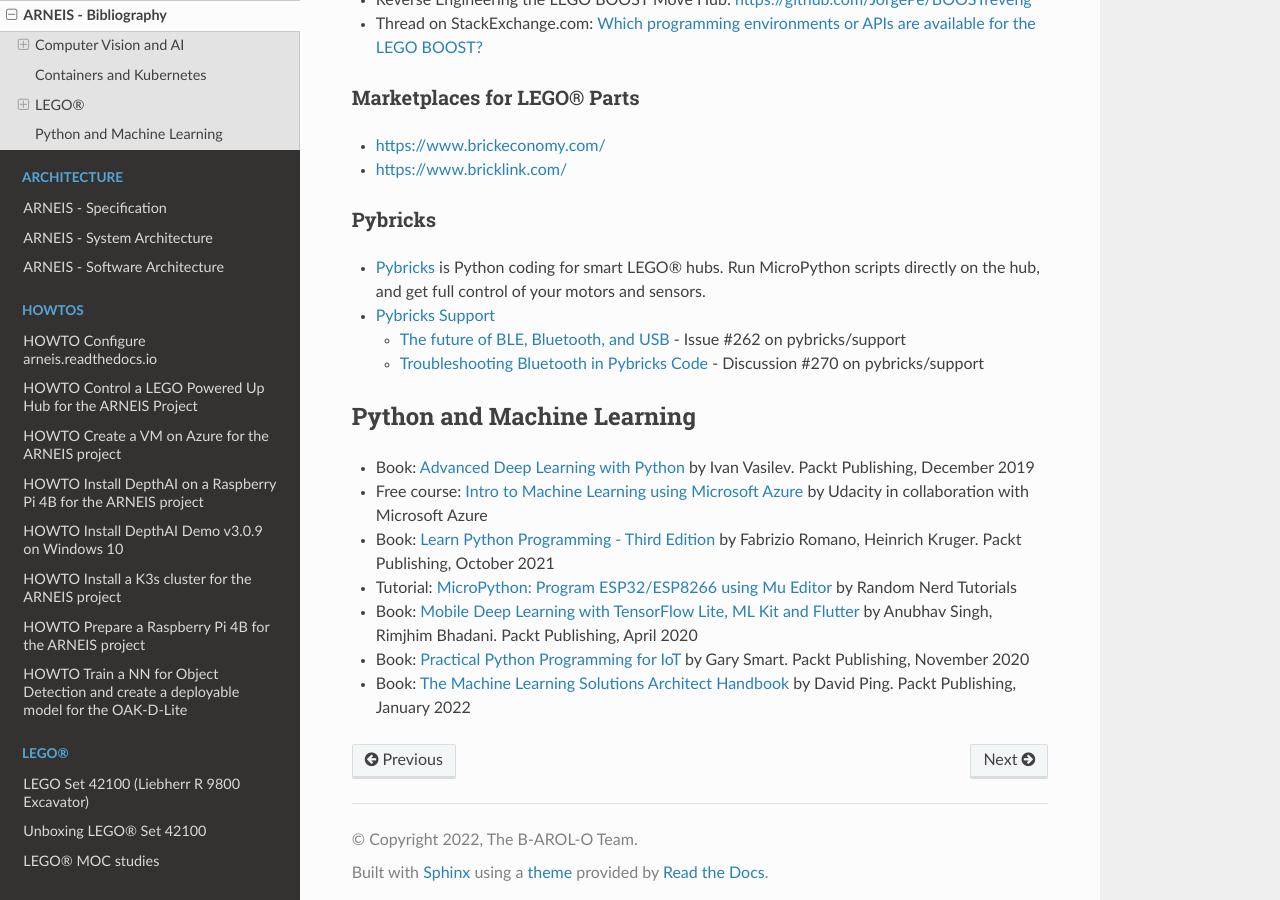
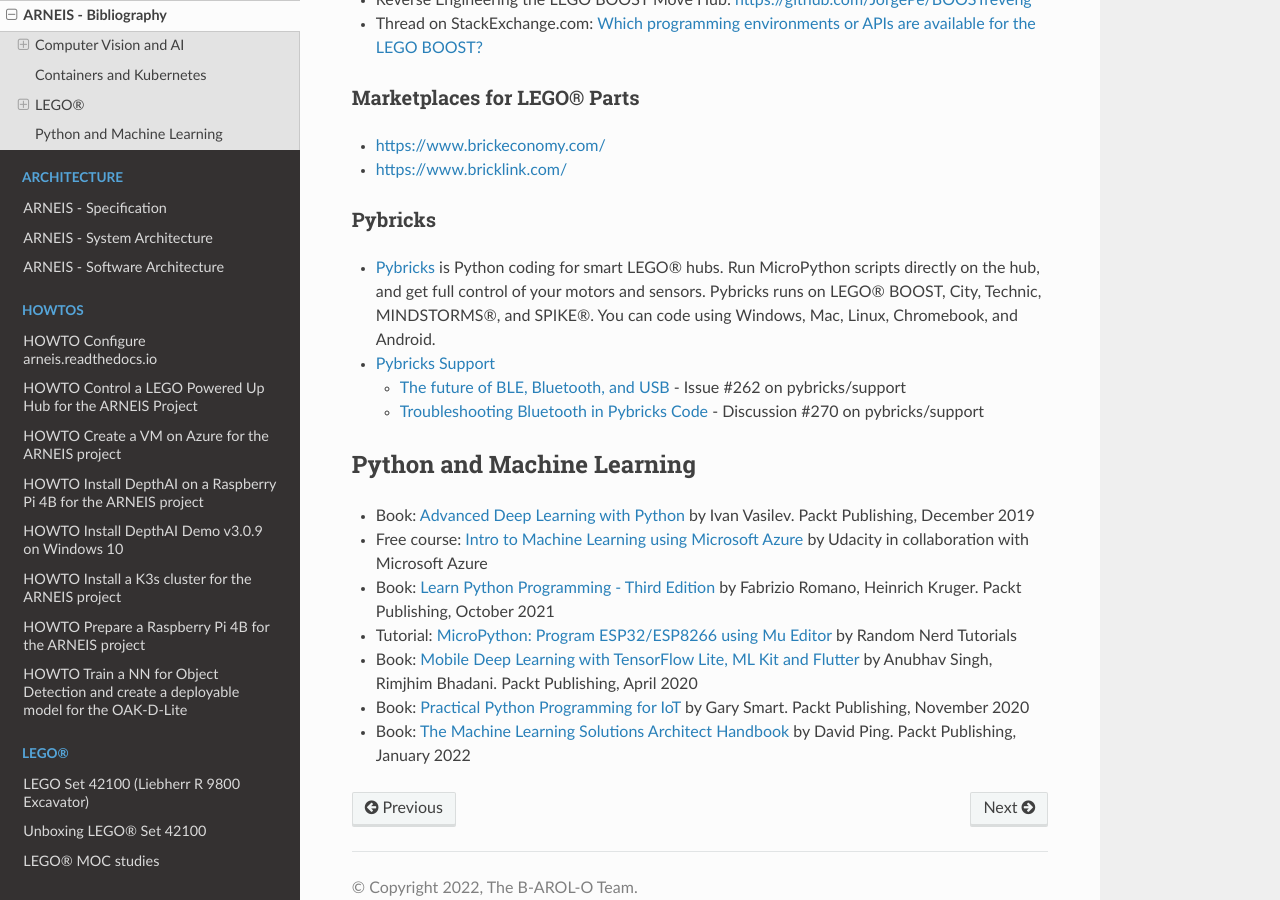
Before and after one commit to B-AROL-O/ARNEIS, a Sphinx documentation site: the page built from docs/bibliography.md, in a window 1280 px wide and 900 px high, scrolled down 1836 px. Built offline with Sphinx 7.4.7 and the Read the Docs theme 2.0.0, drawn with Linux system fonts in a browser that asks for light colours.

Commit message:
Expand definition of Pybricks

```diff
--- a/docs/bibliography.md
+++ b/docs/bibliography.md
@@ -65,6 +65,9 @@
 ### Pybricks
 
 * [Pybricks](https://pybricks.com/) is Python coding for smart LEGO® hubs. Run MicroPython scripts directly on the hub, and get full control of your motors and sensors.
+  Pybricks runs on LEGO® BOOST, City, Technic, MINDSTORMS®, and SPIKE®.
+  You can code using Windows, Mac, Linux, Chromebook, and Android.
+
 * [Pybricks Support](https://github.com/pybricks/support)
   - [The future of BLE, Bluetooth, and USB](https://github.com/pybricks/support/issues/262) - Issue #262 on pybricks/support
   - [Troubleshooting Bluetooth in Pybricks Code](https://github.com/pybricks/support/discussions/270) - Discussion #270 on pybricks/support
```
